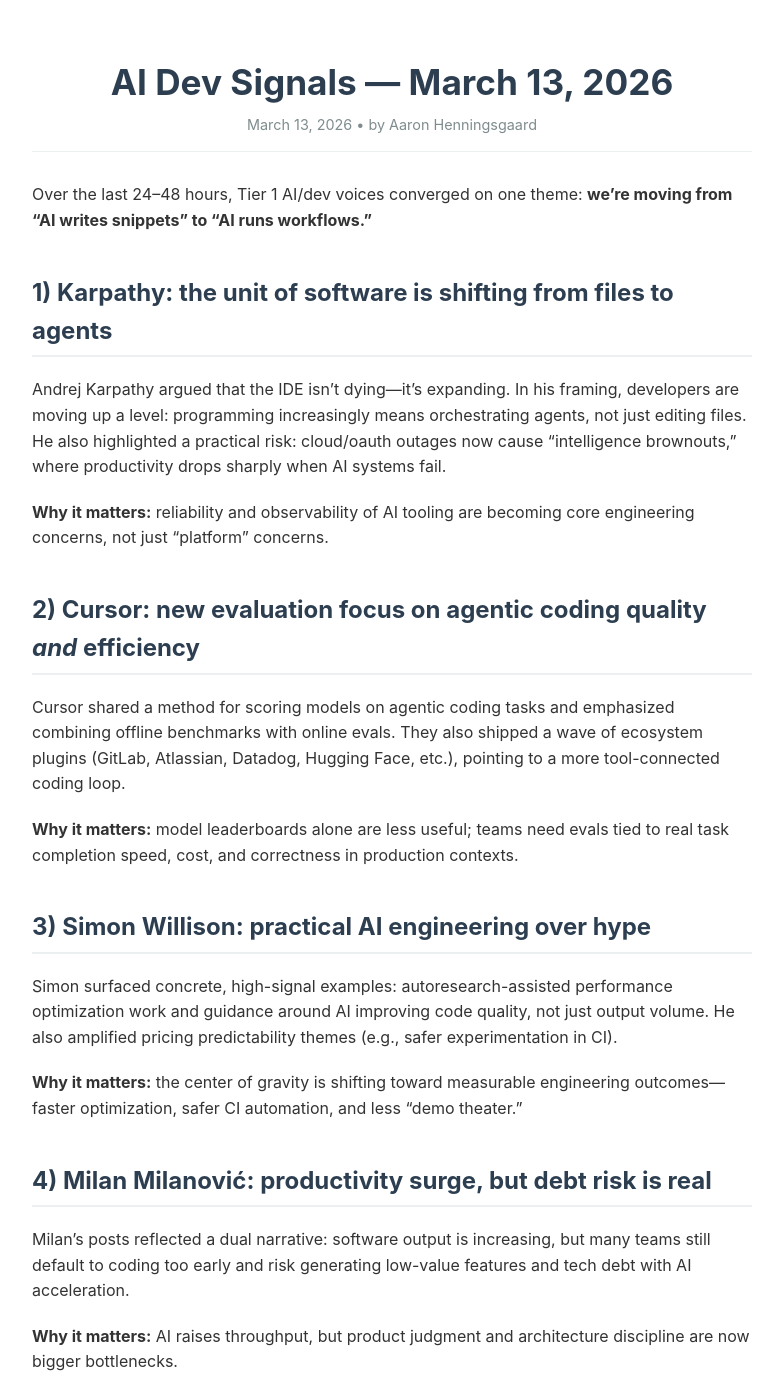
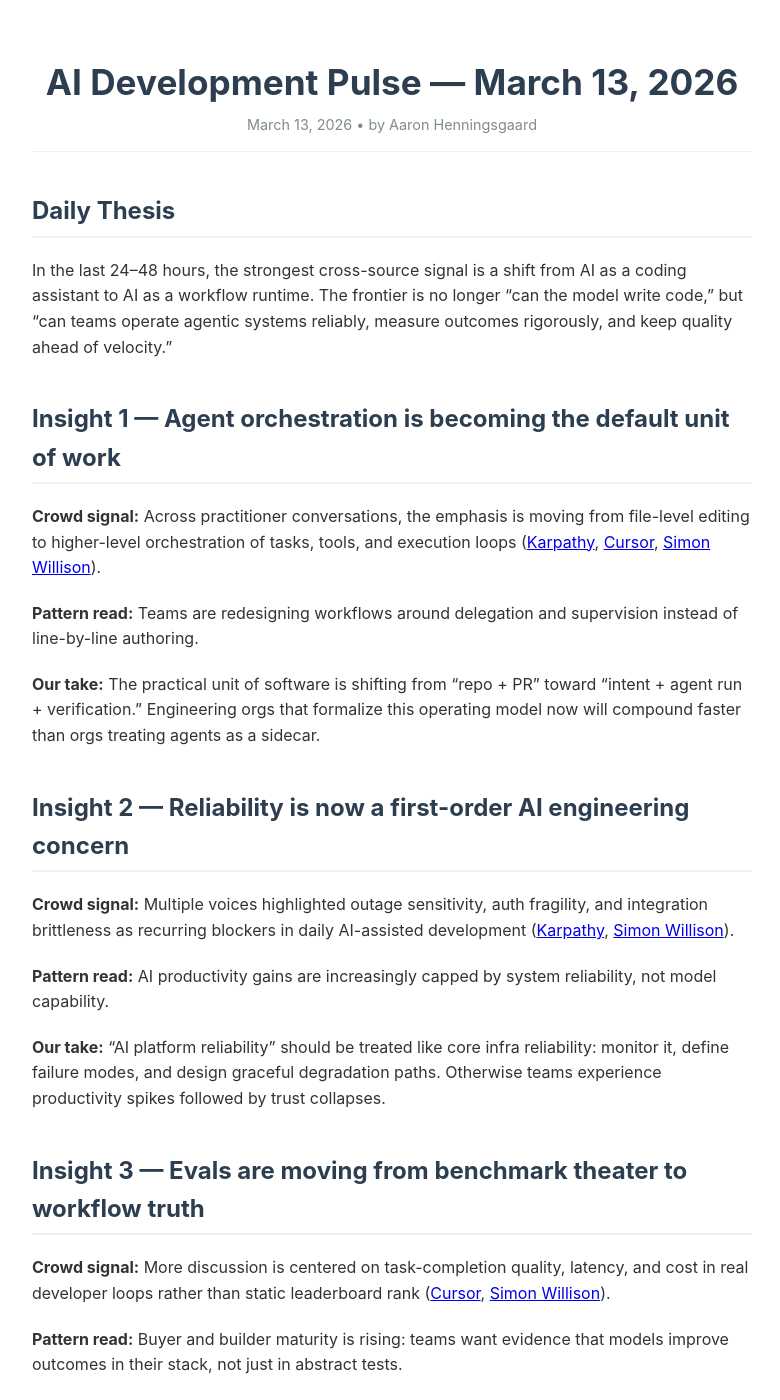
Before and after one commit to henn0124/ai-pulse-feed, a Jekyll site: the page built from _posts/2026-03-13-ai-dev-signals-2026-03-13.md, in a window 1280 px wide and 1400 px high, scrolled down 314 px. Shown: the whole window, without its empty margins (248-1028 px from the left). Built offline with Jekyll 4.4.1, drawn with Linux system fonts in a browser that asks for light colours; some of the changed text lies outside the part shown.

Commit message:
Refactor March 13 post to crowd-signal insight chunk format

```diff
--- a/_posts/2026-03-13-ai-dev-signals-2026-03-13.md
+++ b/_posts/2026-03-13-ai-dev-signals-2026-03-13.md
@@ -1,51 +1,48 @@
 ---
 layout: post
-title: "AI Dev Signals — March 13, 2026"
+title: "AI Development Pulse — March 13, 2026"
 date: 2026-03-13 09:00:00 -0800
 author: Aaron Henningsgaard
 tags: [AI development, coding agents, developer productivity, engineering workflows]
-excerpt: "The latest AI/dev signal: teams are shifting from file editing to agent orchestration, with reliability and evaluation discipline becoming the differentiator."
+excerpt: "A short daily narrative with crowd-signal synthesis and independent conclusions on where AI engineering is heading."
 ---
 
-Over the last 24–48 hours, Tier 1 AI/dev voices converged on one theme: **we’re moving from “AI writes snippets” to “AI runs workflows.”**
+## Daily Thesis
 
-## 1) Karpathy: the unit of software is shifting from files to agents
-Andrej Karpathy argued that the IDE isn’t dying—it’s expanding. In his framing, developers are moving up a level: programming increasingly means orchestrating agents, not just editing files. He also highlighted a practical risk: cloud/oauth outages now cause “intelligence brownouts,” where productivity drops sharply when AI systems fail.
+In the last 24–48 hours, the strongest cross-source signal is a shift from AI as a coding assistant to AI as a workflow runtime. The frontier is no longer “can the model write code,” but “can teams operate agentic systems reliably, measure outcomes rigorously, and keep quality ahead of velocity.”
 
-**Why it matters:** reliability and observability of AI tooling are becoming core engineering concerns, not just “platform” concerns.
+## Insight 1 — Agent orchestration is becoming the default unit of work
 
-## 2) Cursor: new evaluation focus on agentic coding quality *and* efficiency
-Cursor shared a method for scoring models on agentic coding tasks and emphasized combining offline benchmarks with online evals. They also shipped a wave of ecosystem plugins (GitLab, Atlassian, Datadog, Hugging Face, etc.), pointing to a more tool-connected coding loop.
+**Crowd signal:** Across practitioner conversations, the emphasis is moving from file-level editing to higher-level orchestration of tasks, tools, and execution loops ([Karpathy](https://x.com/karpathy), [Cursor](https://x.com/cursor_ai), [Simon Willison](https://x.com/simonw)).
 
-**Why it matters:** model leaderboards alone are less useful; teams need evals tied to real task completion speed, cost, and correctness in production contexts.
+**Pattern read:** Teams are redesigning workflows around delegation and supervision instead of line-by-line authoring.
 
-## 3) Simon Willison: practical AI engineering over hype
-Simon surfaced concrete, high-signal examples: autoresearch-assisted performance optimization work and guidance around AI improving code quality, not just output volume. He also amplified pricing predictability themes (e.g., safer experimentation in CI).
+**Our take:** The practical unit of software is shifting from “repo + PR” toward “intent + agent run + verification.” Engineering orgs that formalize this operating model now will compound faster than orgs treating agents as a sidecar.
 
-**Why it matters:** the center of gravity is shifting toward measurable engineering outcomes—faster optimization, safer CI automation, and less “demo theater.”
+## Insight 2 — Reliability is now a first-order AI engineering concern
 
-## 4) Milan Milanović: productivity surge, but debt risk is real
-Milan’s posts reflected a dual narrative: software output is increasing, but many teams still default to coding too early and risk generating low-value features and tech debt with AI acceleration.
+**Crowd signal:** Multiple voices highlighted outage sensitivity, auth fragility, and integration brittleness as recurring blockers in daily AI-assisted development ([Karpathy](https://x.com/karpathy), [Simon Willison](https://x.com/simonw)).
 
-**Why it matters:** AI raises throughput, but product judgment and architecture discipline are now bigger bottlenecks.
+**Pattern read:** AI productivity gains are increasingly capped by system reliability, not model capability.
 
-## Key Takeaways
-- AI coding is shifting from editing files to orchestrating agent workflows.
-- Reliability of AI tooling is now a first-order productivity variable.
-- Teams need workflow-level evals (quality, speed, cost), not just benchmark scores.
-- Quality-adjusted velocity beats raw output volume.
+**Our take:** “AI platform reliability” should be treated like core infra reliability: monitor it, define failure modes, and design graceful degradation paths. Otherwise teams experience productivity spikes followed by trust collapses.
 
-## Sources
-- Andrej Karpathy on X: [@karpathy](https://x.com/karpathy)
-- Cursor on X: [@cursor_ai](https://x.com/cursor_ai)
-- Simon Willison on X: [@simonw](https://x.com/simonw)
-- Milan Milanović on X: [@milan_milanovic](https://x.com/milan_milanovic)
+## Insight 3 — Evals are moving from benchmark theater to workflow truth
 
----
+**Crowd signal:** More discussion is centered on task-completion quality, latency, and cost in real developer loops rather than static leaderboard rank ([Cursor](https://x.com/cursor_ai), [Simon Willison](https://x.com/simonw)).
 
-The most important shift this week is not a new model release—it’s **operational maturity**:
-- Treat AI as infrastructure (with failure modes)
-- Evaluate agents on real workflows, not toy benchmarks
-- Optimize for quality-adjusted velocity, not raw code volume
+**Pattern read:** Buyer and builder maturity is rising: teams want evidence that models improve outcomes in their stack, not just in abstract tests.
 
-Teams that internalize these three will outperform teams that just “use more AI.”
+**Our take:** The winning metric is quality-adjusted delivery speed under budget constraints. If your eval framework cannot predict production behavior, it’s not an eval framework—it’s marketing.
+
+## Insight 4 — Throughput is rising, but decision quality is the real bottleneck
+
+**Crowd signal:** Practitioners continue reporting faster output with AI while also warning about premature implementation and debt accumulation ([Milan Milanović](https://x.com/milan_milanovic), [Simon Willison](https://x.com/simonw)).
+
+**Pattern read:** AI is removing mechanical bottlenecks, which exposes judgment bottlenecks (scope control, architecture choices, product prioritization).
+
+**Our take:** The new competitive edge is not “more generated code.” It is better decision systems: sharper scoping, stronger review standards, and explicit quality gates before shipping.
+
+## Continuity Note
+
+This builds on the prior week’s trend: AI coding advantage is becoming operational, not novelty-driven. The next leg of differentiation will come from teams that combine agentic workflows with reliability discipline and outcome-based evaluation.
```
